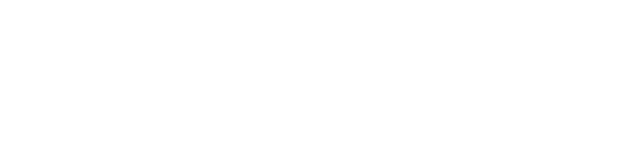
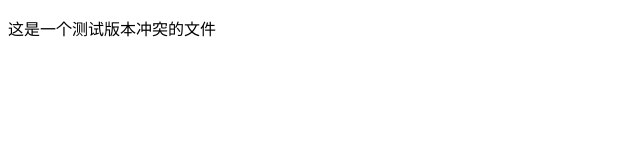
Before and after one commit to leeArrvin/my-note, a plain HTML site: page index.html in a window 1280 px wide. Shown: the whole page, without its empty margins (0-640 px from the left). Drawn offline with Linux system fonts and the light colour scheme.

Commit message:
服务器端修改

```diff
--- a/index.html
+++ b/index.html
@@ -5,6 +5,6 @@
     <title>Document</title>
 </head>
 <body>
-
+    <p>这是一个测试版本冲突的文件</p>
 </body>
 </html>
```
